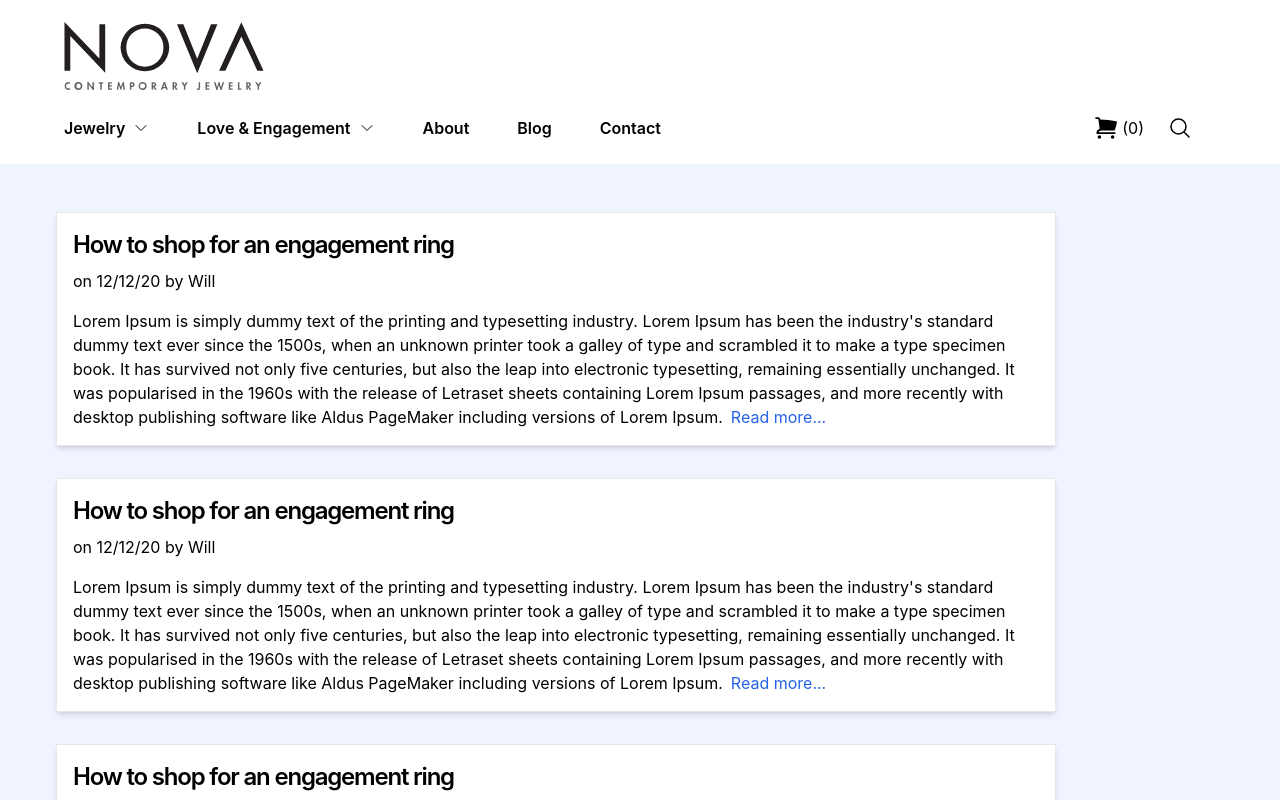
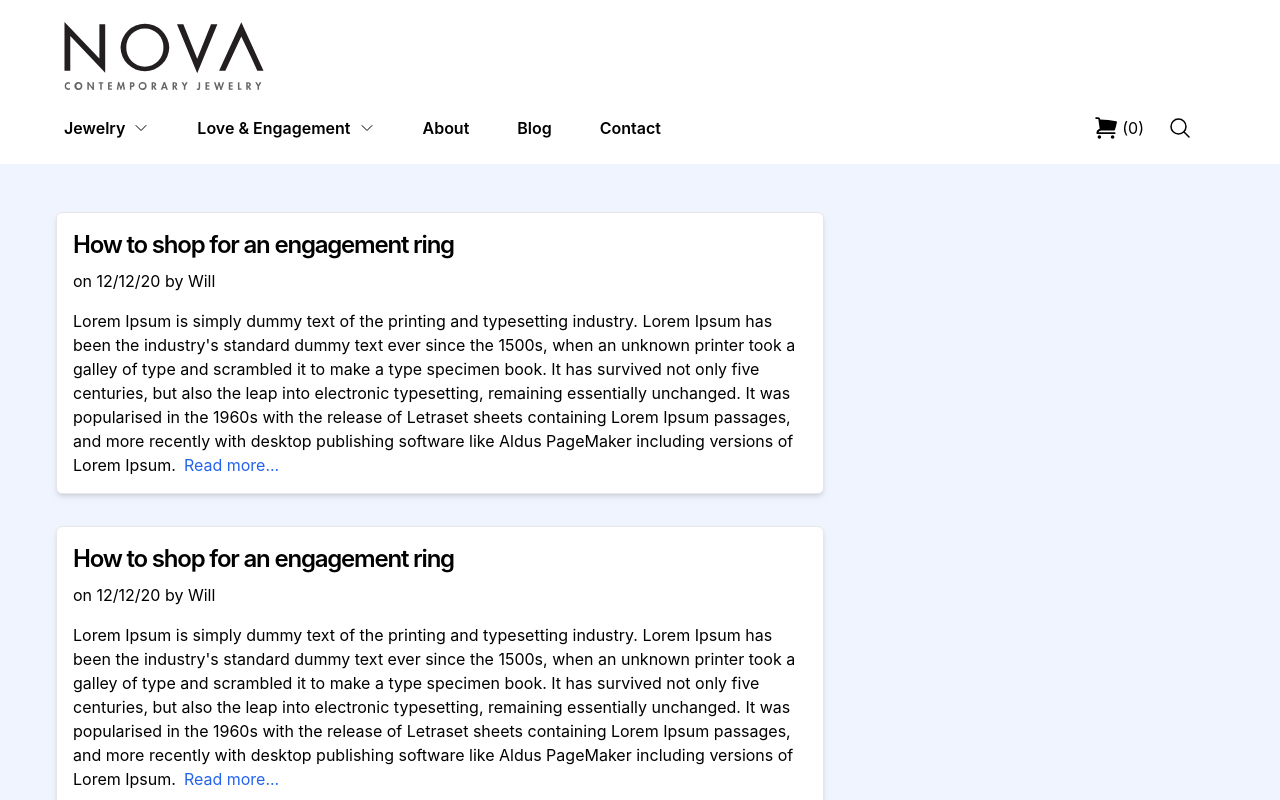
Before and after one commit to willp11/nextjs-ts-ecommerce, a Next.js app: page /blog in a window 1280 px wide. Shown: the top 800 px of the page. Built offline with nearby package versions, Linux system fonts and the light colour scheme.

Commit message:
fixed margins between blog previews

```diff
--- a/components/blogPreview.tsx
+++ b/components/blogPreview.tsx
@@ -2,7 +2,7 @@ import { IBlogPost } from "../types/blog"
 
 export default function BlogPreview({post}: {post: IBlogPost}) {
     return (
-        <div className="w- max-w-[1000px] p-4 bg-white border border-gray-200 shadow-md mb-8">
+        <div className="w- max-w-[768px] p-4 bg-white border border-gray-200 shadow-md mt-8 mb-8 rounded-md">
             <h2 className="text-2xl tracking-tighter font-semibold mb-2">{post.title}</h2>
             <p>{`on ${post.date} by ${post.author}`}</p>
             <p className="mt-4">{`${post.content}`}<span className="ml-2 text-blue-600 cursor-pointer">Read more...</span></p>
--- a/pages/blog.tsx
+++ b/pages/blog/index.tsx
@@ -1,6 +1,6 @@
 import Head from "next/head";
-import {blogPosts} from "../posts/blog.js";
-import BlogPreview from "../components/blogPreview";
+import {blogPosts} from "../../posts/blog.js";
+import BlogPreview from "../../components/blogPreview";
 
 export default function Blog() {
 
@@ -11,7 +11,7 @@ export default function Blog() {
     })
 
     return (
-        <div className="w-full max-w-[1200px] mx-auto py-8">
+        <div className="w-full max-w-[1200px] mx-auto">
             <Head>
                 <title>Blog</title>
                 <meta name="description" content="what is a wedding ring? how to choose an engagement ring?" />
--- a/posts/blog.js
+++ b/posts/blog.js
@@ -1,23 +1,27 @@
 export const blogPosts = [
     {
+        id: 1,
         title: "How to shop for an engagement ring",
         author: "Will",
         date: "12/12/20",
         content: "Lorem Ipsum is simply dummy text of the printing and typesetting industry. Lorem Ipsum has been the industry's standard dummy text ever since the 1500s, when an unknown printer took a galley of type and scrambled it to make a type specimen book. It has survived not only five centuries, but also the leap into electronic typesetting, remaining essentially unchanged. It was popularised in the 1960s with the release of Letraset sheets containing Lorem Ipsum passages, and more recently with desktop publishing software like Aldus PageMaker including versions of Lorem Ipsum."
     },
     {
+        id: 2,
         title: "How to shop for an engagement ring",
         author: "Will",
         date: "12/12/20",
         content: "Lorem Ipsum is simply dummy text of the printing and typesetting industry. Lorem Ipsum has been the industry's standard dummy text ever since the 1500s, when an unknown printer took a galley of type and scrambled it to make a type specimen book. It has survived not only five centuries, but also the leap into electronic typesetting, remaining essentially unchanged. It was popularised in the 1960s with the release of Letraset sheets containing Lorem Ipsum passages, and more recently with desktop publishing software like Aldus PageMaker including versions of Lorem Ipsum."
     },
     {
+        id: 3,
         title: "How to shop for an engagement ring",
         author: "Will",
         date: "12/12/20",
         content: "Lorem Ipsum is simply dummy text of the printing and typesetting industry. Lorem Ipsum has been the industry's standard dummy text ever since the 1500s, when an unknown printer took a galley of type and scrambled it to make a type specimen book. It has survived not only five centuries, but also the leap into electronic typesetting, remaining essentially unchanged. It was popularised in the 1960s with the release of Letraset sheets containing Lorem Ipsum passages, and more recently with desktop publishing software like Aldus PageMaker including versions of Lorem Ipsum."
     },
     {
+        id: 4,
         title: "How to shop for an engagement ring",
         author: "Will",
         date: "12/12/20",
--- a/types/blog.ts
+++ b/types/blog.ts
@@ -1,4 +1,5 @@
 export interface IBlogPost {
+    id: number,
     title: string,
     date: string,
     author: string,
```
Also changed, not shown: pages/blog/[id].tsx (added).
